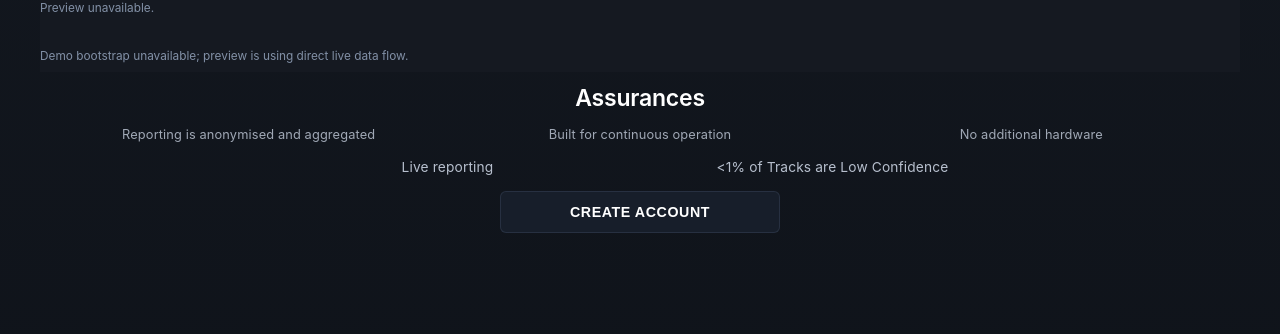
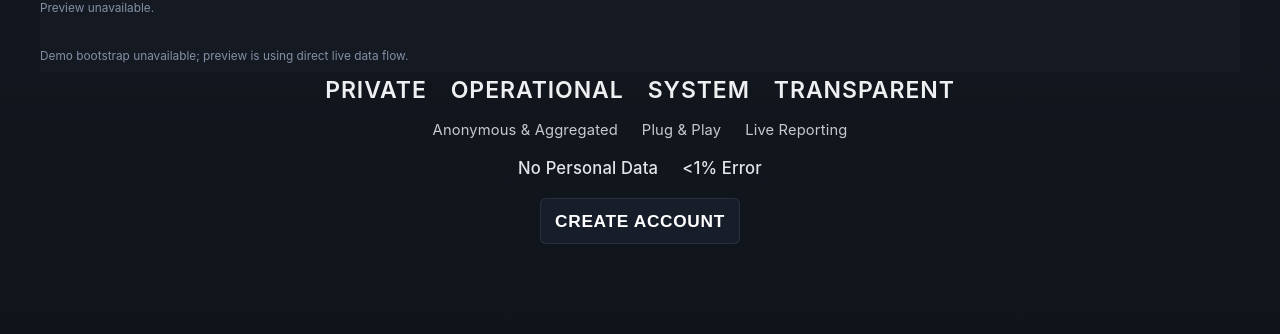
Before and after one commit to Ali-Nigzu/portal, a React (Vite) app in the folder frontend/: page / in a window 1280 px wide. Shown: the part 1332-1666 px from the top of the page. Built offline with nearby package versions, Linux system fonts and the light colour scheme; no server answers.

Commit message:
Rebuild assurances into centered 4-3-2-1 compression layout

```diff
--- a/frontend/src/features/landing/LandingPage.tsx
+++ b/frontend/src/features/landing/LandingPage.tsx
@@ -109,31 +109,31 @@ const LandingPage: React.FC = () => {
               </section>
             </div>
 
-            <section className="landing-assurances" aria-labelledby="assurances-title">
-              <h2 id="assurances-title">{landingCopy.assurances.heading}</h2>
+            <section className="landing-assurances" aria-label="Assurances">
               <div className="landing-assurance-matrix" role="list" aria-label="Operational assurances">
                 <div className="landing-assurance-row-group landing-assurance-row-group-r1" data-testid="assurance-row-1">
-                  {landingCopy.assurances.items.slice(0, 3).map((assurance) => (
-                    <p key={assurance} role="listitem" className="landing-assurance-row landing-assurance-row-small">
-                      {assurance}
-                    </p>
-                  ))}
+                  <p role="listitem" className="landing-assurance-row landing-assurance-row-r1">PRIVATE</p>
+                  <p role="listitem" className="landing-assurance-row landing-assurance-row-r1">OPERATIONAL</p>
+                  <p role="listitem" className="landing-assurance-row landing-assurance-row-r1">SYSTEM</p>
+                  <p role="listitem" className="landing-assurance-row landing-assurance-row-r1">TRANSPARENT</p>
                 </div>
                 <div className="landing-assurance-row-group landing-assurance-row-group-r2" data-testid="assurance-row-2">
-                  {landingCopy.assurances.items.slice(3, 5).map((assurance) => (
-                    <p key={assurance} role="listitem" className="landing-assurance-row landing-assurance-row-medium">
-                      {assurance}
-                    </p>
-                  ))}
+                  <p role="listitem" className="landing-assurance-row landing-assurance-row-r2">Anonymous &amp; Aggregated</p>
+                  <p role="listitem" className="landing-assurance-row landing-assurance-row-r2">Plug &amp; Play</p>
+                  <p role="listitem" className="landing-assurance-row landing-assurance-row-r2">Live Reporting</p>
                 </div>
                 <div className="landing-assurance-row-group landing-assurance-row-group-r3" data-testid="assurance-row-3">
+                  <p role="listitem" className="landing-assurance-row landing-assurance-row-r3">No Personal Data</p>
+                  <p role="listitem" className="landing-assurance-row landing-assurance-row-r3">&lt;1% Error</p>
+                </div>
+                <div className="landing-assurance-row-group landing-assurance-row-group-r4" data-testid="assurance-row-4">
                   <button
                     type="button"
                     className="btn btn-secondary landing-assurance-cta"
                     data-testid="assurance-create-account-cta"
                     onClick={(e) => e.preventDefault()}
                   >
-                    {landingCopy.createAccount.button}
+                    CREATE ACCOUNT
                   </button>
                 </div>
               </div>
--- a/frontend/src/styles/LandingPage.css
+++ b/frontend/src/styles/LandingPage.css
@@ -417,63 +417,73 @@ body {
 }
 
 .landing-assurances {
-  padding: 12px 18px 20px;
-}
-
-.landing-assurances h2 {
-  text-align: center;
+  padding: 4px 18px 40px;
 }
 
 .landing-assurance-matrix {
-  margin-top: 12px;
   display: grid;
-  gap: 12px;
+  gap: 14px;
 }
 
 .landing-assurance-row-group {
   display: grid;
   align-items: center;
   justify-content: center;
-  gap: 10px;
+  justify-items: center;
+  column-gap: 24px;
+  row-gap: 10px;
 }
 
 .landing-assurance-row-group-r1 {
-  grid-template-columns: repeat(3, minmax(0, 1fr));
+  grid-template-columns: repeat(4, minmax(0, auto));
 }
 
 .landing-assurance-row-group-r2 {
-  grid-template-columns: repeat(2, minmax(0, 1fr));
-  width: min(82%, 760px);
-  margin: 0 auto;
+  grid-template-columns: repeat(3, minmax(0, auto));
 }
 
 .landing-assurance-row-group-r3 {
-  grid-template-columns: minmax(0, 1fr);
-  width: min(42%, 280px);
-  margin: 2px auto 0;
+  grid-template-columns: repeat(2, minmax(0, auto));
+}
+
+.landing-assurance-row-group-r4 {
+  grid-template-columns: minmax(0, auto);
+  margin-top: 4px;
 }
 
 .landing-assurance-row {
   margin: 0;
   text-align: center;
-  color: var(--sys-text-2);
+  color: color-mix(in srgb, var(--sys-text-1) 90%, var(--sys-text-2) 10%);
   letter-spacing: 0.01em;
 }
 
-.landing-assurance-row-small {
-  font-size: 0.8rem;
+.landing-assurance-row-r1 {
+  font-size: clamp(1.24rem, 1.8vw, 1.6rem);
+  line-height: 1.28;
+  letter-spacing: 0.04em;
+  font-weight: 600;
+  opacity: 0.95;
+}
+
+.landing-assurance-row-r2 {
+  font-size: clamp(0.9rem, 1.15vw, 1.02rem);
+  font-weight: 400;
   opacity: 0.78;
 }
 
-.landing-assurance-row-medium {
-  font-size: 0.86rem;
+.landing-assurance-row-r3 {
+  font-size: clamp(1rem, 1.3vw, 1.16rem);
+  font-weight: 520;
   opacity: 0.9;
 }
 
 .landing-assurance-cta {
-  width: 100%;
+  width: min(320px, 100%);
   justify-self: center;
-  min-height: 42px;
+  min-height: 46px;
+  font-size: clamp(1.02rem, 1.35vw, 1.2rem);
+  font-weight: 620;
   letter-spacing: 0.04em;
   text-transform: uppercase;
 }
@@ -589,7 +599,7 @@ body {
 
 @media (max-width: 767px) {
   .landing-preview { --preview-pad-top: 8px; --preview-pad-bottom: 14px; }
-  .landing-assurances { padding: 12px 14px 16px; }
+  .landing-assurances { padding: 4px 14px 36px; }
 
   .landing-container { width: min(var(--landing-rail-max), calc(100% - 30px)); }
   .landing-header-top { min-height: auto; padding: 10px 0; }
@@ -638,14 +648,19 @@ body {
     justify-self: start;
     font-size: 0.78rem;
   }
-  .landing-assurance-matrix { gap: 10px; }
+  .landing-assurance-matrix { gap: 12px; }
   .landing-assurance-row-group-r1,
   .landing-assurance-row-group-r2,
-  .landing-assurance-row-group-r3 {
+  .landing-assurance-row-group-r3,
+  .landing-assurance-row-group-r4 {
     width: 100%;
-    grid-template-columns: 1fr;
+    justify-content: center;
   }
-  .landing-assurance-cta { width: 100%; }
+  .landing-assurance-row-group-r1 { grid-template-columns: repeat(2, minmax(0, auto)); }
+  .landing-assurance-row-group-r2 { grid-template-columns: repeat(2, minmax(0, auto)); }
+  .landing-assurance-row-group-r3 { grid-template-columns: repeat(2, minmax(0, auto)); }
+  .landing-assurance-row-group-r4 { grid-template-columns: minmax(0, auto); }
+  .landing-assurance-cta { width: min(320px, 100%); }
   .landing-signup { padding: 46px 0 42px; }
   .landing-form-grid { grid-template-columns: 1fr; }
   .landing-status-success { flex-direction: column; align-items: flex-start; }
```
